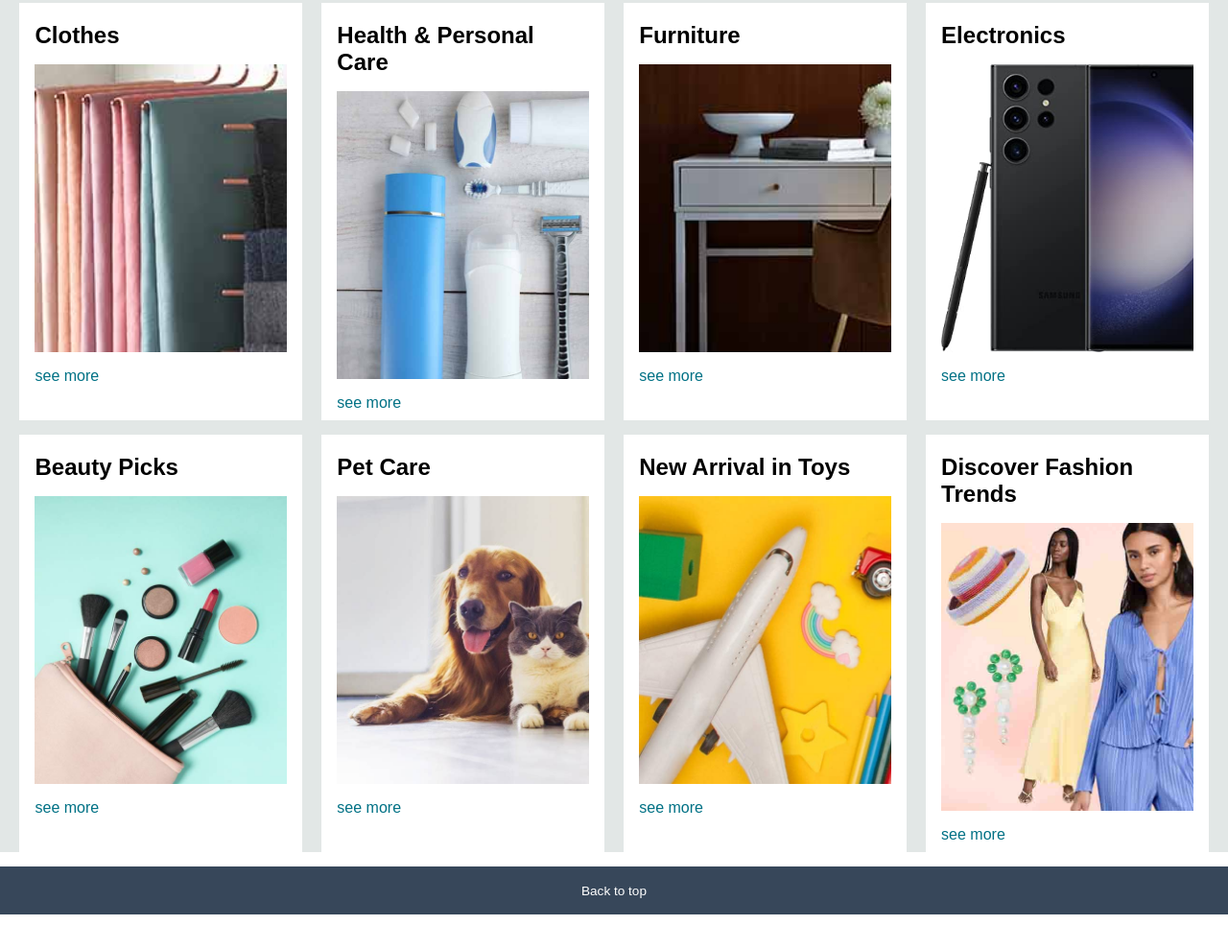
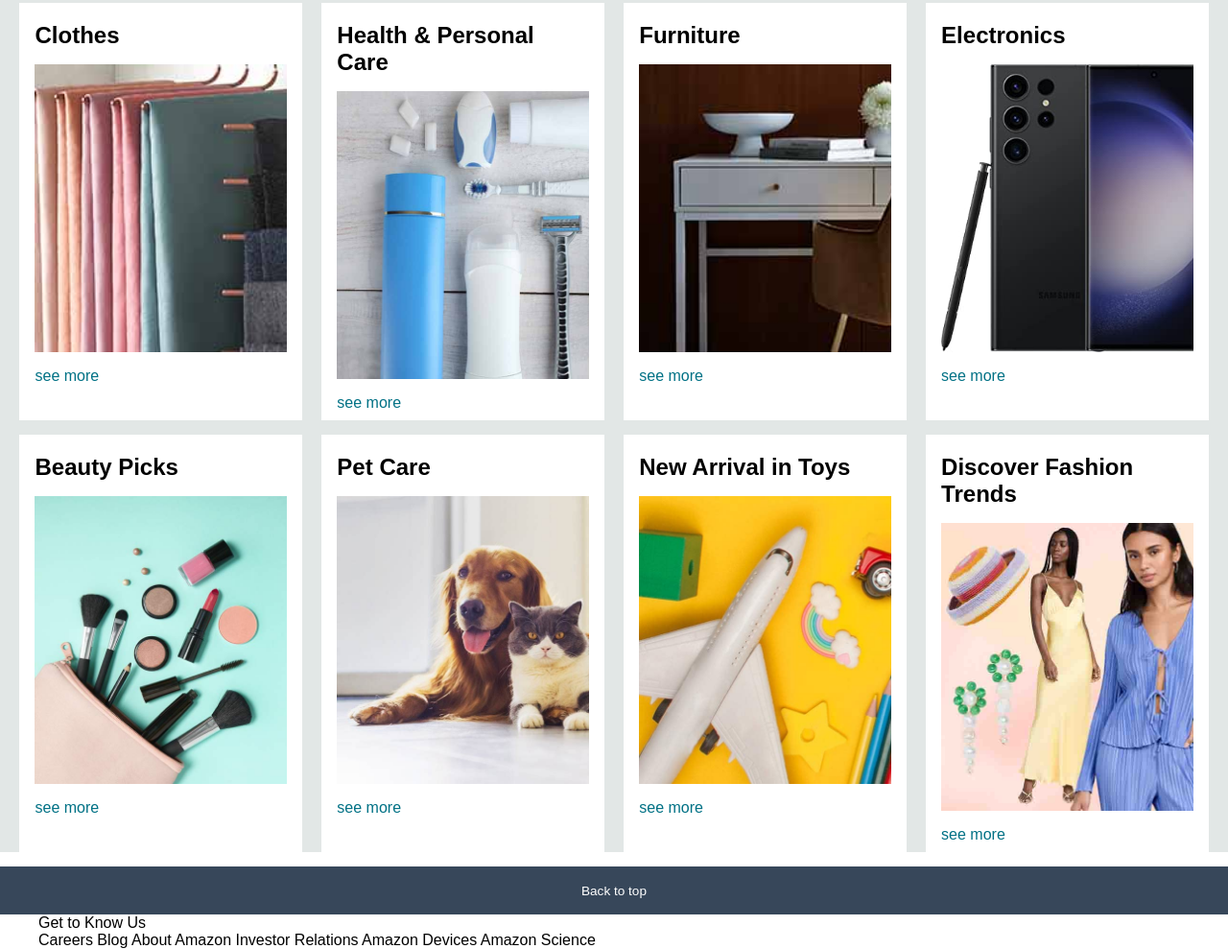
Before and after one commit to AtulTiwari-1008/Amazon_Clone, a plain HTML site: page index.html in a window 1280 px wide. Shown: the part 462-1451 px from the top of the page at 96% size. Before the commit the page ends 1415 px from the top, so only its background shows below. Drawn offline with Linux system fonts and the light colour scheme.

Commit message:
add panel2

```diff
--- a/index.html
+++ b/index.html
@@ -135,6 +135,18 @@
         <div class="foot-panel1">
             Back to top
         </div>
+
+        <div class="foot-panel2">
+            <ul>
+                <p>Get to Know Us</p>
+                <a>Careers</a>
+                <a>Blog</a>
+                <a>About Amazon</a>
+                <a>Investor Relations</a>
+                <a>Amazon Devices</a>
+                <a>Amazon Science</a>
+            </ul>
+        </div>
     </footer>
 
 </body>
```
